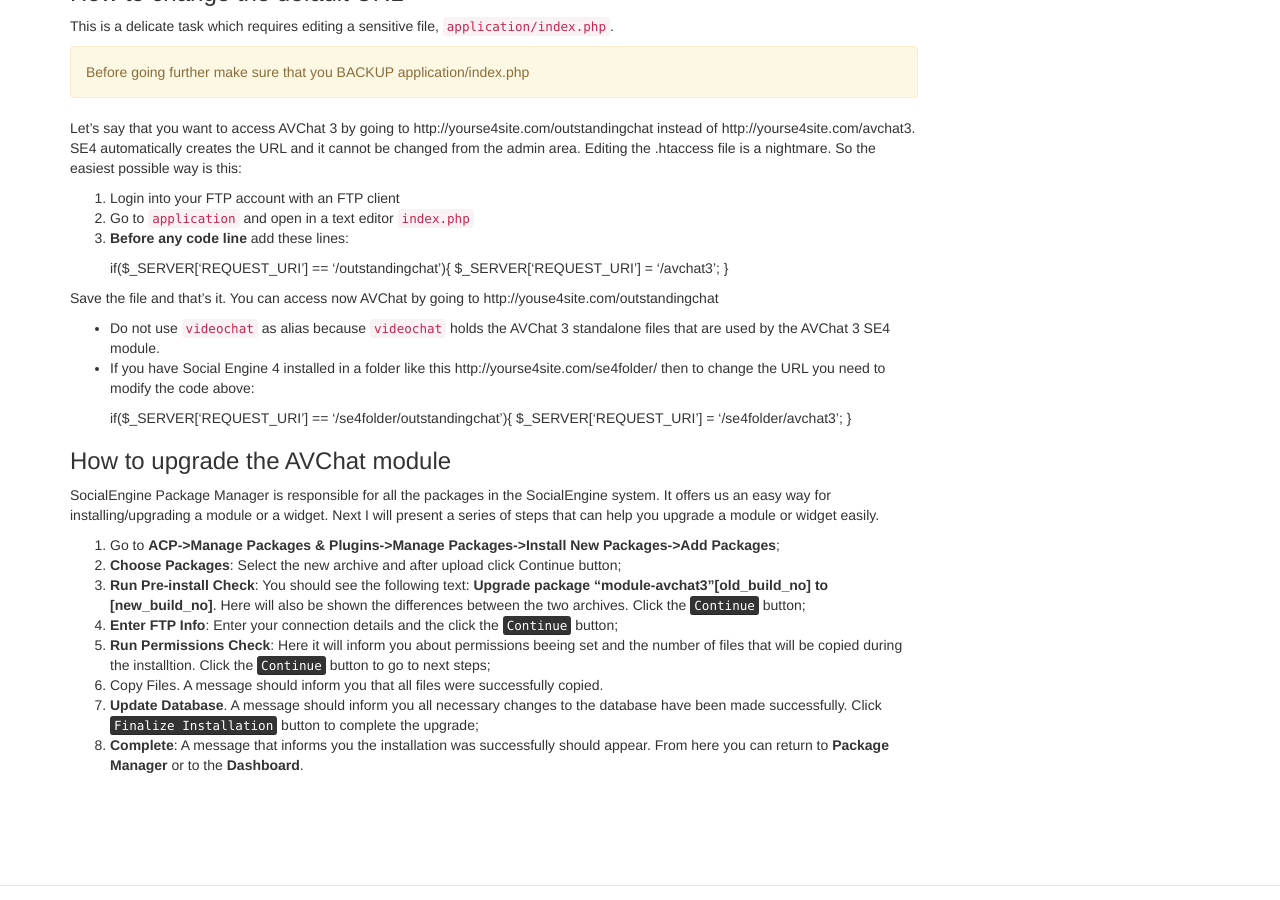
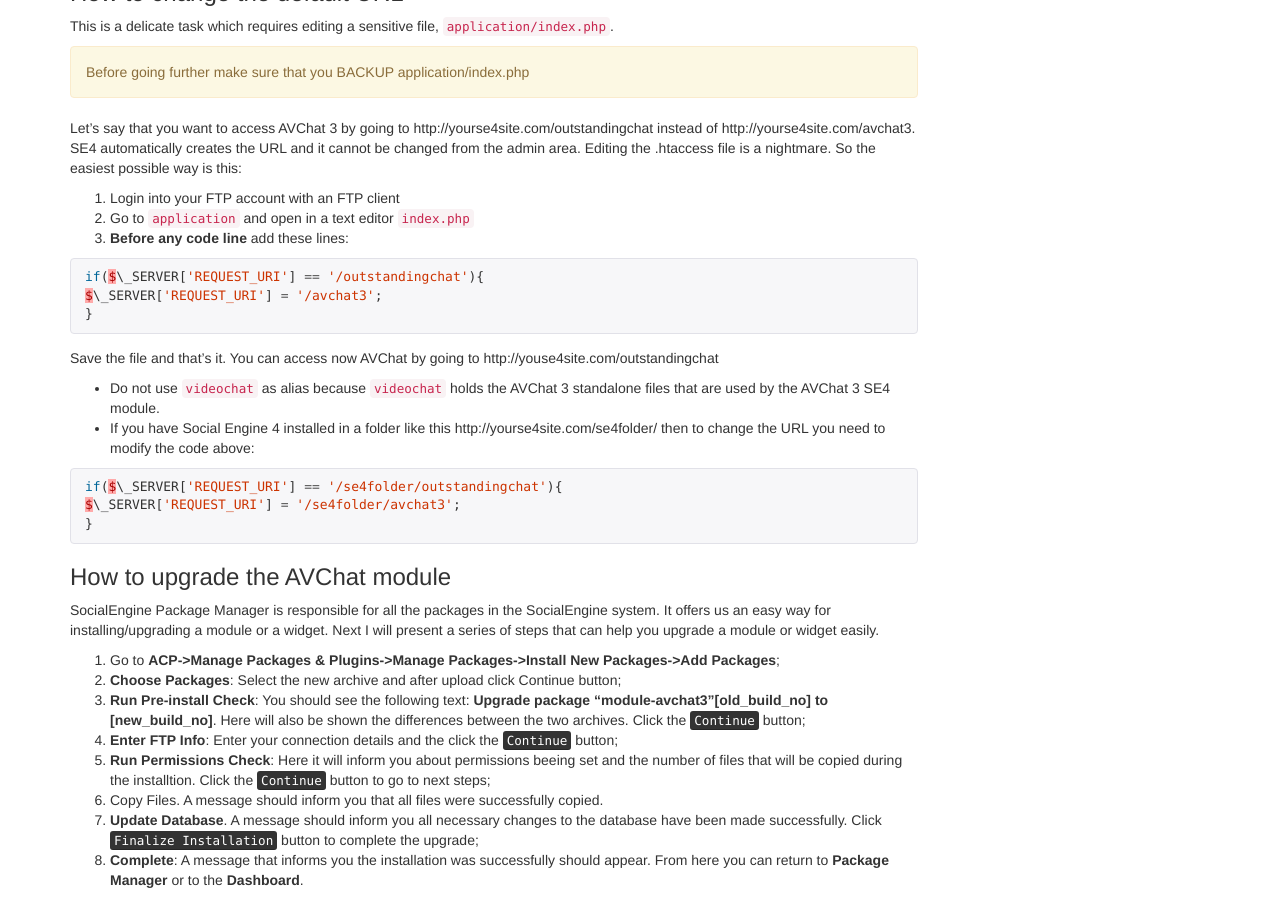
Before and after one commit to nusofthq/avchat-documentation, a Jekyll site: the page built from socialengine.md, in a window 1280 px wide and 900 px high, scrolled down 7900 px. Built offline with Jekyll 4.4.1, drawn with Linux system fonts in a browser that asks for light colours; nearby versions of some CDN libraries; comment, search, counter and statistics services are not loaded.

Commit message:
php highlighting fix

````diff
--- a/socialengine.md
+++ b/socialengine.md
@@ -203,9 +203,11 @@
 2. Go to `application` and open in a text editor `index.php`
 3. **Before any code line** add these lines:
 
-    if($\_SERVER['REQUEST_URI'] == '/outstandingchat'){
-    $\_SERVER['REQUEST_URI'] = '/avchat3';
-    }
+```php
+if($\_SERVER['REQUEST_URI'] == '/outstandingchat'){
+$\_SERVER['REQUEST_URI'] = '/avchat3';
+}
+```
 
 Save the file and that's it. You can access now AVChat by going to http://youse4site.com/outstandingchat
 
@@ -213,10 +215,11 @@
 * Do not use `videochat` as alias because `videochat` holds the AVChat 3 standalone files that are used by the AVChat 3 SE4 module.
 * If you have Social Engine 4 installed in a folder like this http://yourse4site.com/se4folder/ then to change the URL you need to modify the code above:
 
-    if($\_SERVER['REQUEST_URI'] == '/se4folder/outstandingchat'){
-    $\_SERVER['REQUEST_URI'] = '/se4folder/avchat3';
-    }
-
+```php
+if($\_SERVER['REQUEST_URI'] == '/se4folder/outstandingchat'){
+$\_SERVER['REQUEST_URI'] = '/se4folder/avchat3';
+}
+```
 
 <h2 id="upgrade-avchat-module-socialengine">How to upgrade the AVChat module</h2>
 
````
